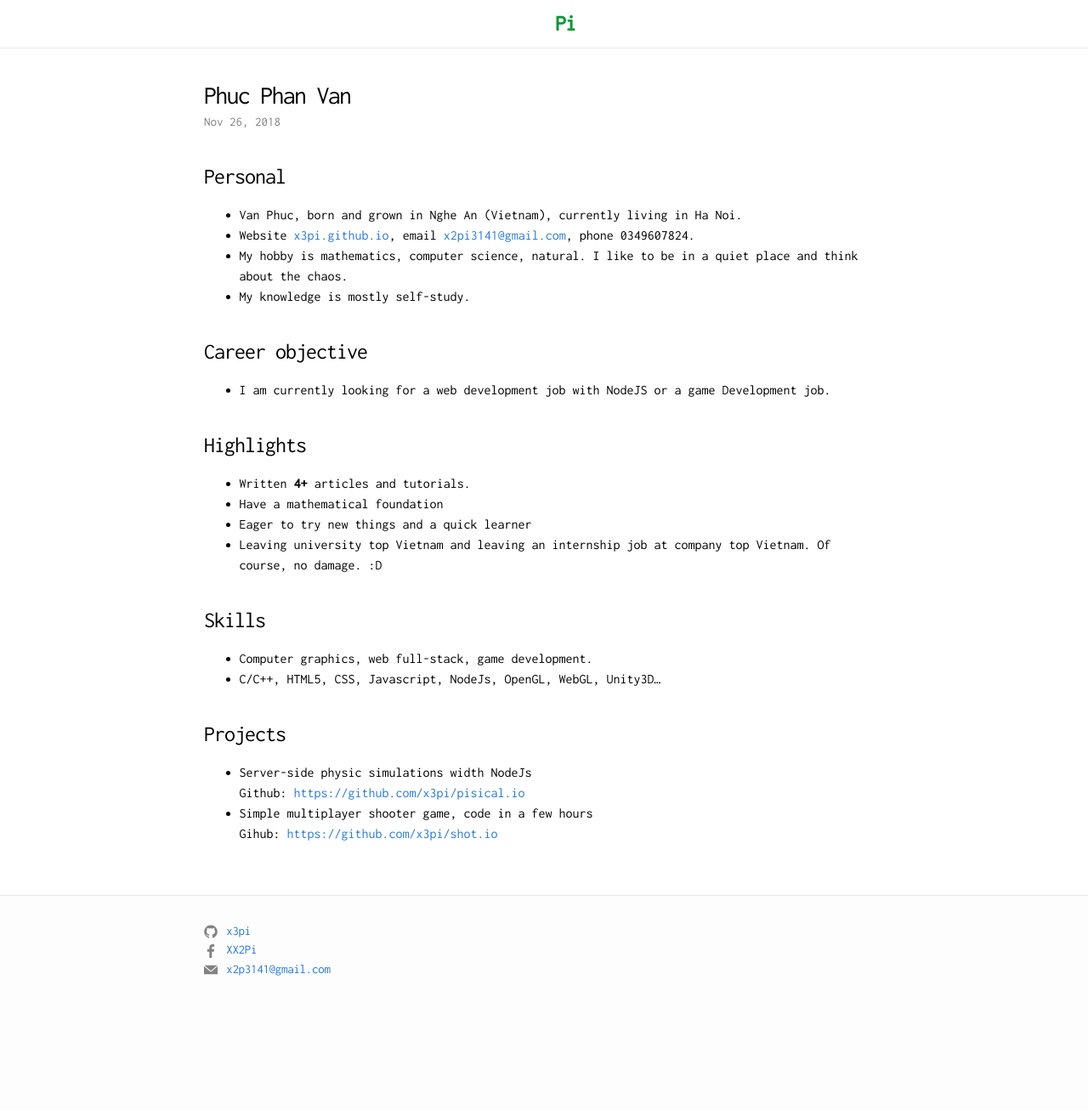
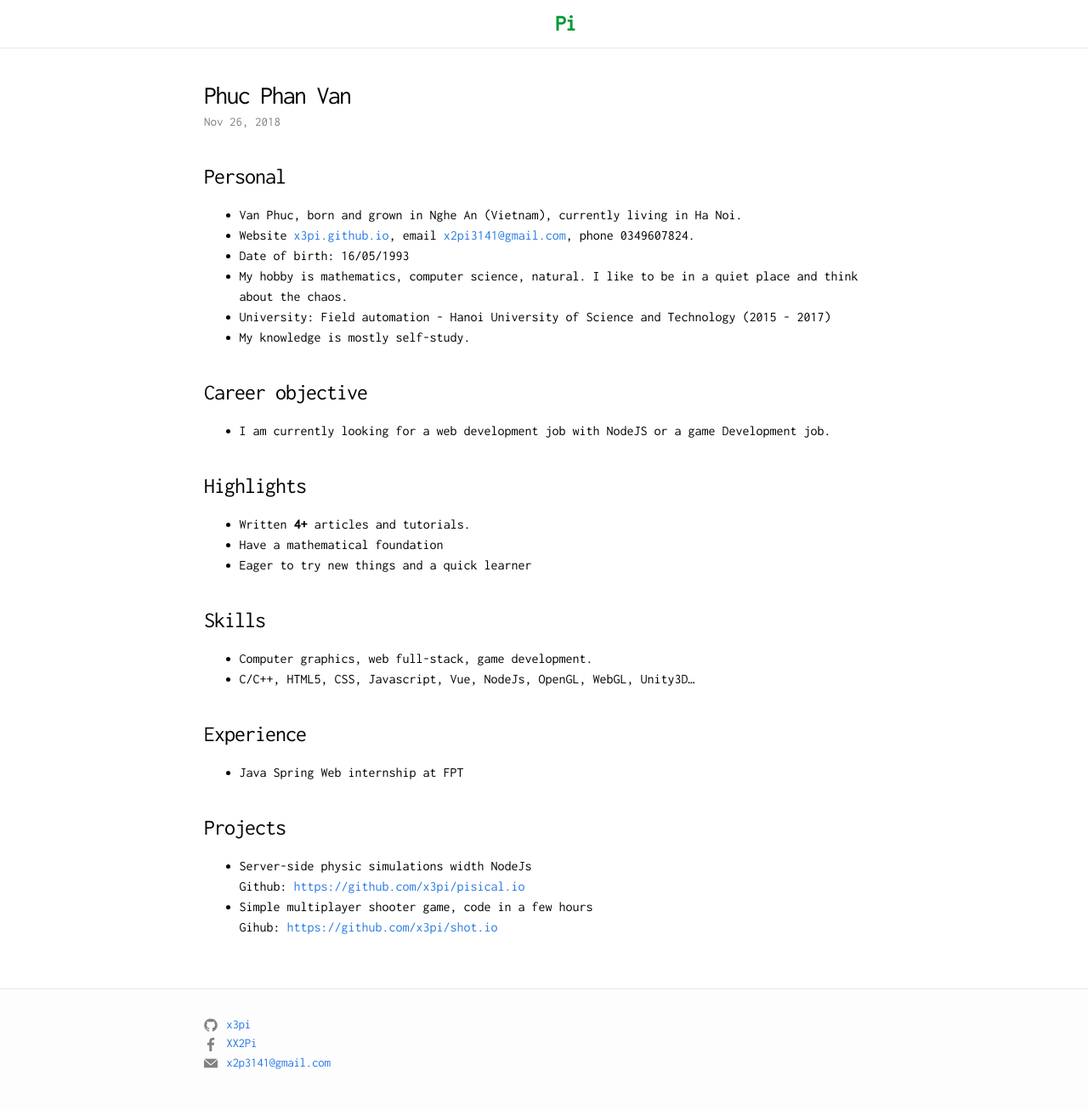
Before and after one commit to x3pi/x3pi.github.io, a Jekyll site: the page built from _posts/2018-11-26-phan-van-phuc.md, in a window 1280 px wide. Shown: the whole page at 85% size. Built offline with Jekyll 4.4.1, drawn with Linux system fonts in a browser that asks for light colours; nearby versions of some CDN libraries; comment, search, counter and statistics services are not loaded; before the commit the page ends 1196 px from its top, so only the background shows below that.

Commit message:
Update from Forestry.io - Updated phan-van-phuc.md

```diff
--- a/_posts/2018-11-26-phan-van-phuc.md
+++ b/_posts/2018-11-26-phan-van-phuc.md
@@ -9,7 +9,9 @@ tags: []
 
 * Van Phuc, born and grown in Nghe An (Vietnam), currently living in Ha Noi.
 * Website [x3pi.github.io](x3pi.github.io "x3pi.github.io"), email [x2pi3141@gmail.com](mailto://x2pi3141@gmail.com "x2pi3141@gmail.com"), phone 0349607824.
+* Date of birth: 16/05/1993
 * My hobby is mathematics, computer science, natural. I like to be in a quiet place and think about the chaos.
+* University: Field automation - Hanoi University of Science and Technology (2015 - 2017)
 * My knowledge is mostly self-study.
 
 ### Career objective
@@ -21,12 +23,15 @@ tags: []
 * Written **4+** articles and tutorials.
 * Have a mathematical foundation
 * Eager to try new things and a quick learner
-* Leaving university top Vietnam and leaving an internship job at company top Vietnam. Of course, no damage. :D
 
 ### Skills
 
 * Computer graphics, web full-stack, game development.
-* C/C++, HTML5, CSS, Javascript, NodeJs, OpenGL, WebGL, Unity3D...
+* C/C++, HTML5, CSS, Javascript, Vue, NodeJs, OpenGL, WebGL, Unity3D...
+
+### Experience
+
+* Java Spring Web internship at FPT
 
 ### Projects
 
```
